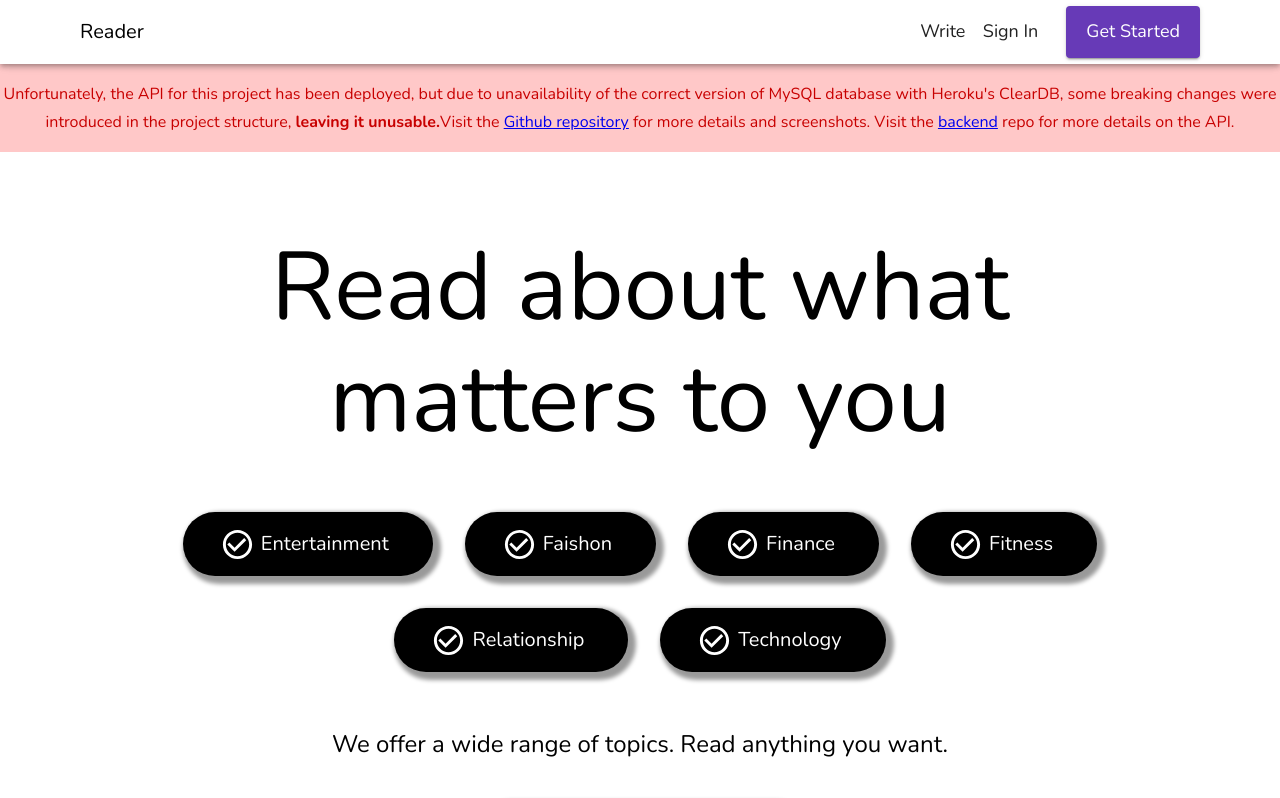
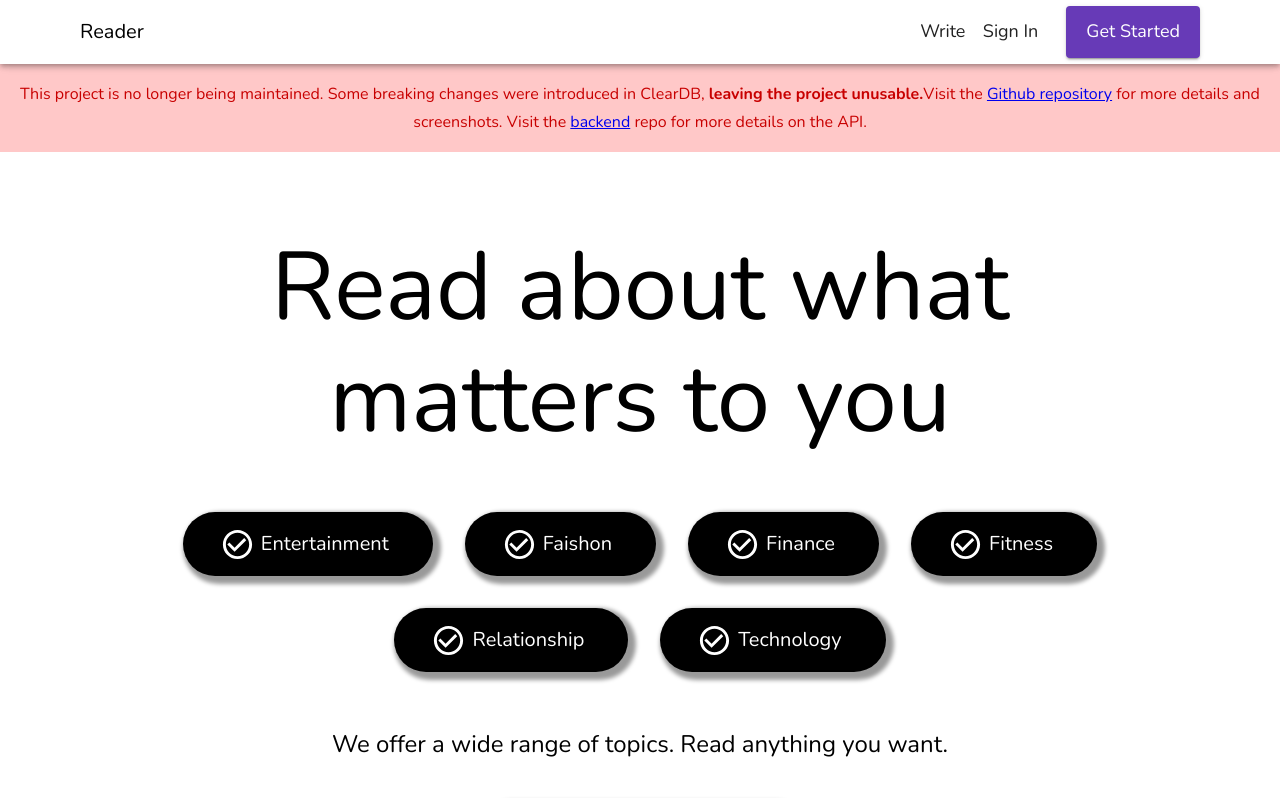
Before and after one commit to yashg160/Reader, a React (Create React App) app: page / in a window 1280 px wide. Shown: the top 798 px of the page. Built offline with nearby package versions, Linux system fonts and the light colour scheme.

Commit message:
Update Home.js

```diff
--- a/src/screens/Home.js
+++ b/src/screens/Home.js
@@ -260,7 +260,7 @@ export default class Home extends React.Component{
 
                     <div style={{width: "100%", height: "auto",padding: "1rem 0 1rem 0", position: "sticky", backgroundColor: "rgba(255, 200, 200, 1)", display: "flex", alignItems: "center", justifyContent: 'center', color: "rgb(200, 0,0)"}}>
                         <Typography variant="subtitle1" align="center">
-                            Unfortunately, the API for this project has been deployed, but due to unavailability of the correct version of MySQL database with Heroku's ClearDB, some breaking changes were introduced in the project structure, <strong>leaving it unusable.</strong>
+                            This project is no longer being maintained. Some breaking changes were introduced in ClearDB, <strong>leaving the project unusable.</strong>
                             Visit the <a href="https://github.com/yashg160/Reader">Github repository</a> for more details and screenshots. Visit the <a href="https://github.com/yashg160/Reader-API">backend</a> repo for more details on the API.
                         </Typography>
                     </div>
```
